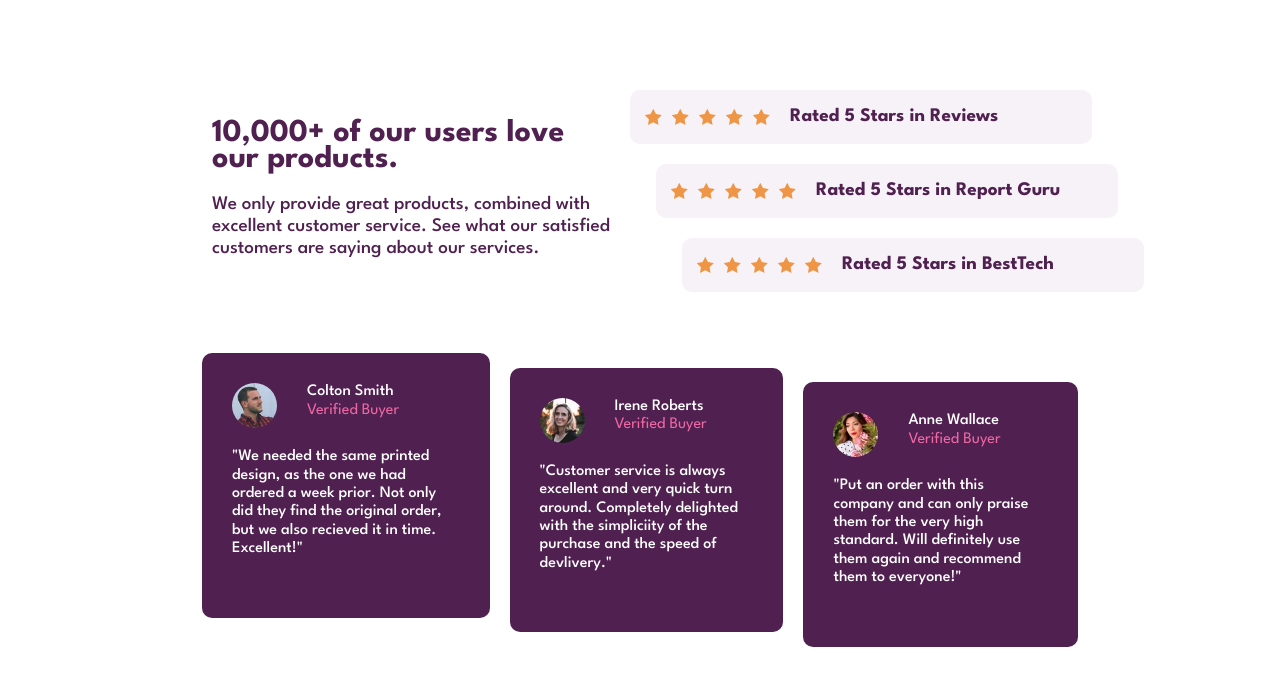
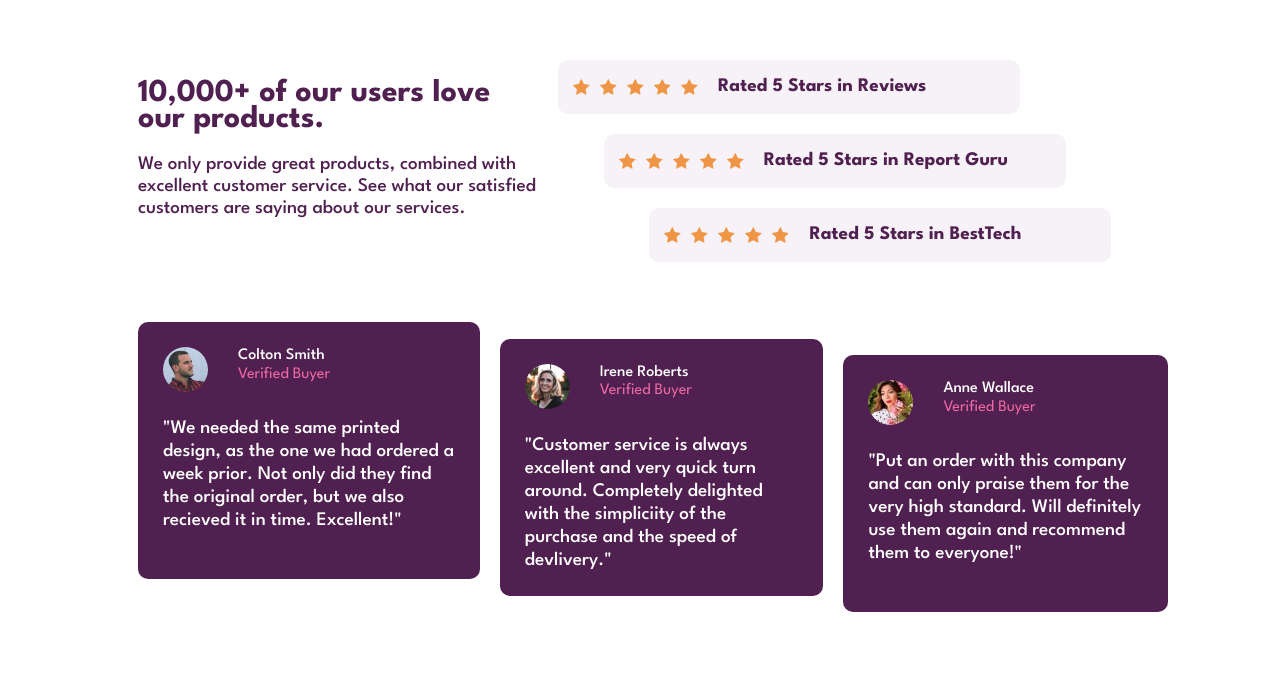
Before and after one commit to Sideris452/ratings-and-reviews, a website built with Parcel: page index.html in a window 1280 px wide. Built offline with nearby package versions, Linux system fonts and the light colour scheme.

Commit message:
add tablet css style and fixed some of the desktop styles

```diff
--- a/css/main.css
+++ b/css/main.css
@@ -313,21 +313,133 @@ p {
    ========================================================================== */
 
 
+   @media only screen and (min-width:768px) {
+
+
+   .content-wrapper {
+    flex-direction: column;
+    align-items: flex-start;
+    width: 90%;
+    max-width:  800px;
+    margin: 0;
+  }
+
+  .text-and-stars {
+    display: flex;
+    flex-direction: row;
+    justify-content: flex-start;
+    max-width: 75%;
+    margin-bottom: 10px;
+  }
+
+  .text-container {
+    min-width: 300px;
+    margin: 0;
+  }
+
+  h1 {
+    text-align: left;
+    padding: 0;
+  }
+
+  .claim {
+    text-align: left;
+    padding: 0;
+  }
+
+  .claims-container {
+    align-items: flex-start;
+    justify-content: center;
+    margin: 0;
+    max-width: 60%;
+  }
+
+  .star-review {
+    display: flex;
+    flex-direction: row;
+    align-items: center;
+    padding: 6px 0 6px 15px;
+    min-width: 280px;
+  }
+
+  .star-1 {
+    align-self: flex-start;
+  }
+
+  .star-2 {
+    align-self: center;
+  }
+
+  .star-3 {
+    align-self: flex-end;
+  }
+
+  .stars {
+    margin: 0;
+    padding: 0;
+  }
+
+  .star-icon {
+    margin: 0;
+  }
+
+  .reviews-container {
+    flex-direction: row;
+    min-width: 80%;
+    min-height: 250px;
+    margin: 0;
+  }
+
+  .reviewer {
+    max-height: 200px;
+    padding: 15px;
+  }
+
+  .profile-info {
+    margin: 0;
+    padding: 0;
+    margin: 5px;
+  }
+
+  .statement {
+    font-size: 1em;
+    line-height: 1em;
+    font-weight: 400;
+    padding: 5px;
+    margin: 0;
+  }
+
+  .profile-1 {
+    align-self: flex-start;
+  }
+
+  .profile-2 {
+    align-self: center;
+  }
+
+  .profile-3 {
+    align-self: flex-end;
+  }
+
+}
+
+/* Desktop styles*/
 
    @media only screen and (min-width:1200px) {
 
 .content-wrapper {
   flex-direction: column;
   align-items: flex-start;
-  max-width:  70%;
-  margin: 80px 100px;
+  width: 80%;
+  max-width:  1100px;
+  margin: 50px 50px;
 }
 
 .text-and-stars {
   display: flex;
   flex-direction: row;
   justify-content: flex-start;
-  max-width: 60%;
+  max-width: 70%;
   margin-bottom: 40px;
 }
 
@@ -349,6 +461,7 @@ h1 {
   align-items: flex-start;
   justify-content: center;
   margin-left: 40px;
+  margin: 0;
 }
 
 .star-review {
@@ -360,7 +473,7 @@ h1 {
 }
 
 .star-1 {
-  align-self: flex-end;
+  align-self: flex-start;
 }
 
 .star-2 {
@@ -368,7 +481,7 @@ h1 {
 }
 
 .star-3 {
-  align-self: flex-start;
+  align-self: flex-end;
 }
 
 .stars {
@@ -382,15 +495,25 @@ h1 {
 
 .reviews-container {
   flex-direction: row;
-  min-width: 40%;
+  width: 80%;
+  min-width: 1050px;
+  height: 310px;
 }
 
 .reviewer {
-  min-height: 80%;
+  min-height: 70%;
+  padding: 20px;
+}
+
+.statement {
+  font-size: 1.2em;
+  font-weight: 500;
+  line-height: 1.2em;
+  margin-top: 20px;
 }
 
 .profile-1 {
-  align-self: flex-end;
+  align-self: flex-start;
 }
 
 .profile-2 {
@@ -398,7 +521,7 @@ h1 {
 }
 
 .profile-3 {
-  align-self: flex-start;
+  align-self: flex-end;
 }
 
 
```
